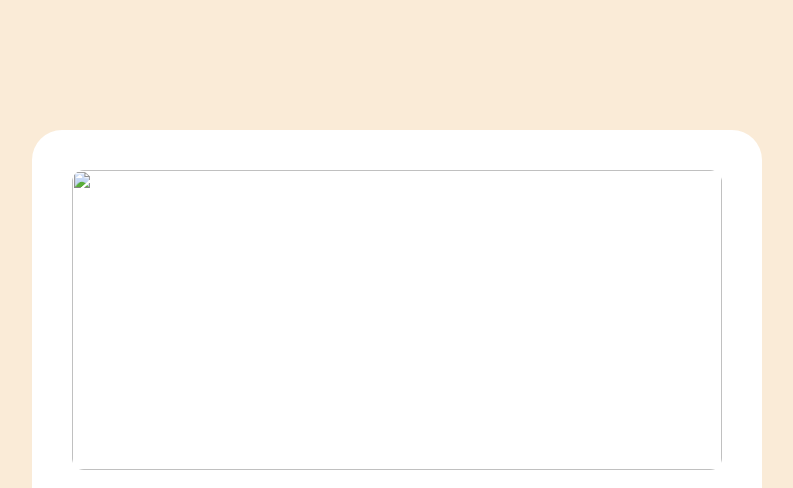
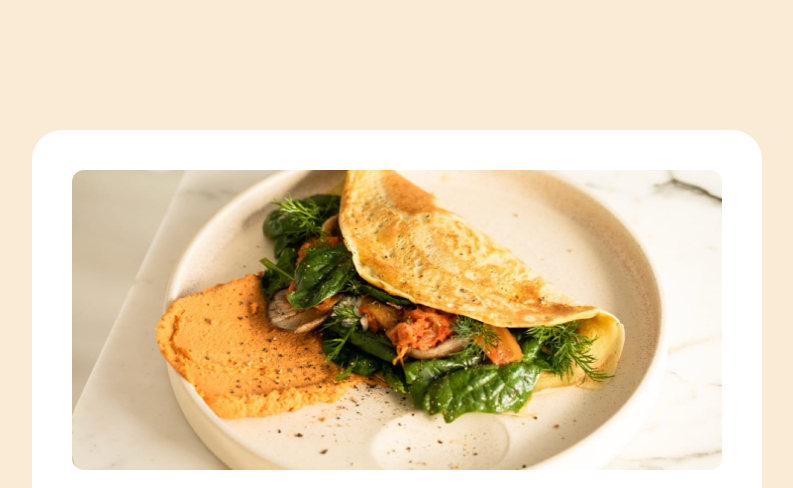
Before and after one commit to maghivika/Recipe-Page, a plain HTML site: page index.html in a window 1280 px wide. Shown: the top 488 px of the page, without its empty margins (243-1036 px from the left). Drawn offline with Linux system fonts and the light colour scheme; files that its build step writes are made by us from their sources; files whose address does not match are found by name.

Commit message:
Update index.html

```diff
--- a/index.html
+++ b/index.html
@@ -5,13 +5,13 @@
     <meta name="viewport" content="width=device-width, initial-scale=1.0">
     <link rel="stylesheet" href="/frontendmentor_challenges_datass/recipe-page-main/style.css">
     <title>Recipe</title>
-    <link rel="icon" href="/frontendmentor_challenges_datass/recipe-page-main/assets/images/favicon-32x32.png">
+    <link rel="icon" href="./assets/images/favicon-32x32.png">
 
 </head>
 <body>
     <section class="full">
     <div class="img">
-        <img src="/frontendmentor_challenges_datass/recipe-page-main/assets/images/image-omelette.jpeg" width="650px" height="300px">
+        <img src="./assets/images/image-omelette.jpeg" width="650px" height="300px">
     </div>
     <section class="intro">
         <h1>Simple Omelette Recipe</h1>
```
